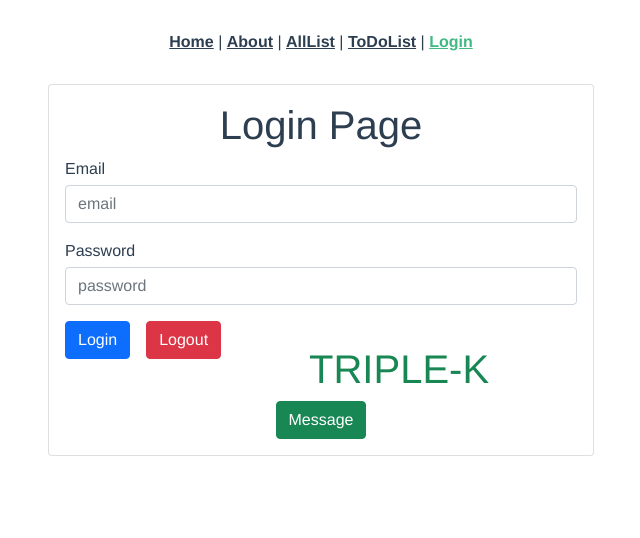
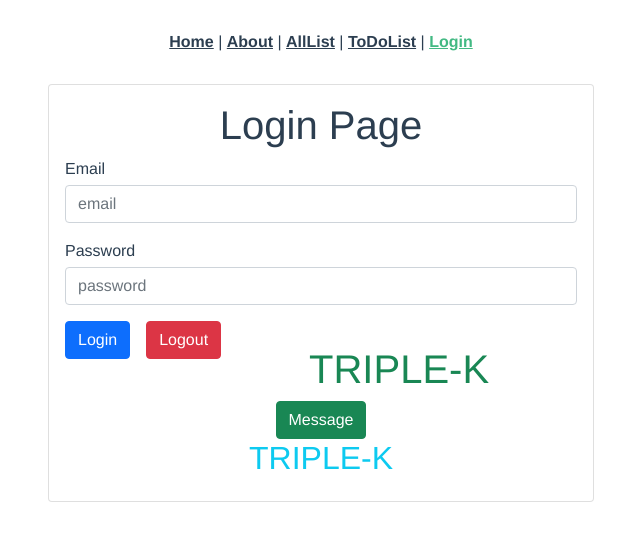
Before and after one commit to TripleKay/vue-3, a Vue app: page /loginPage in a window 1280 px wide. Shown: the top 538 px of the page, without its empty margins (319-959 px from the left). Built offline with nearby package versions, Linux system fonts and the light colour scheme.

Commit message:
mapState

```diff
--- a/src/views/LoginPage.vue
+++ b/src/views/LoginPage.vue
@@ -21,6 +21,8 @@
                             <br>
                             <h1 class="text-success">{{ $store.state.name }}</h1>
                             <button class="btn btn-success" @click="alert()">Message</button>
+                            <!-- <h2 class="text-info">{{ getMyName }}</h2> -->
+                            <h2 class="text-info">{{ name }}</h2>
                         </div>
                     </div>
                 </div>
@@ -30,6 +32,7 @@
 </template>
 
 <script>
+    import { mapState } from "vuex";
     export default {
         name: 'LoginPage',
         data () {
@@ -40,6 +43,13 @@
                 }
             }
         },
+        // computed: { //method 1
+        //     getMyName () {
+        //         return this.$store.state.name;
+        //     }
+        // },
+        // computed: mapState({ getMyName: (state) => state.name }),//method 2
+        computed: mapState(['name']),//method 3
         methods: {
             loginPage () {
                 if(this.user.email != "" && this.user.password != ""){
```
